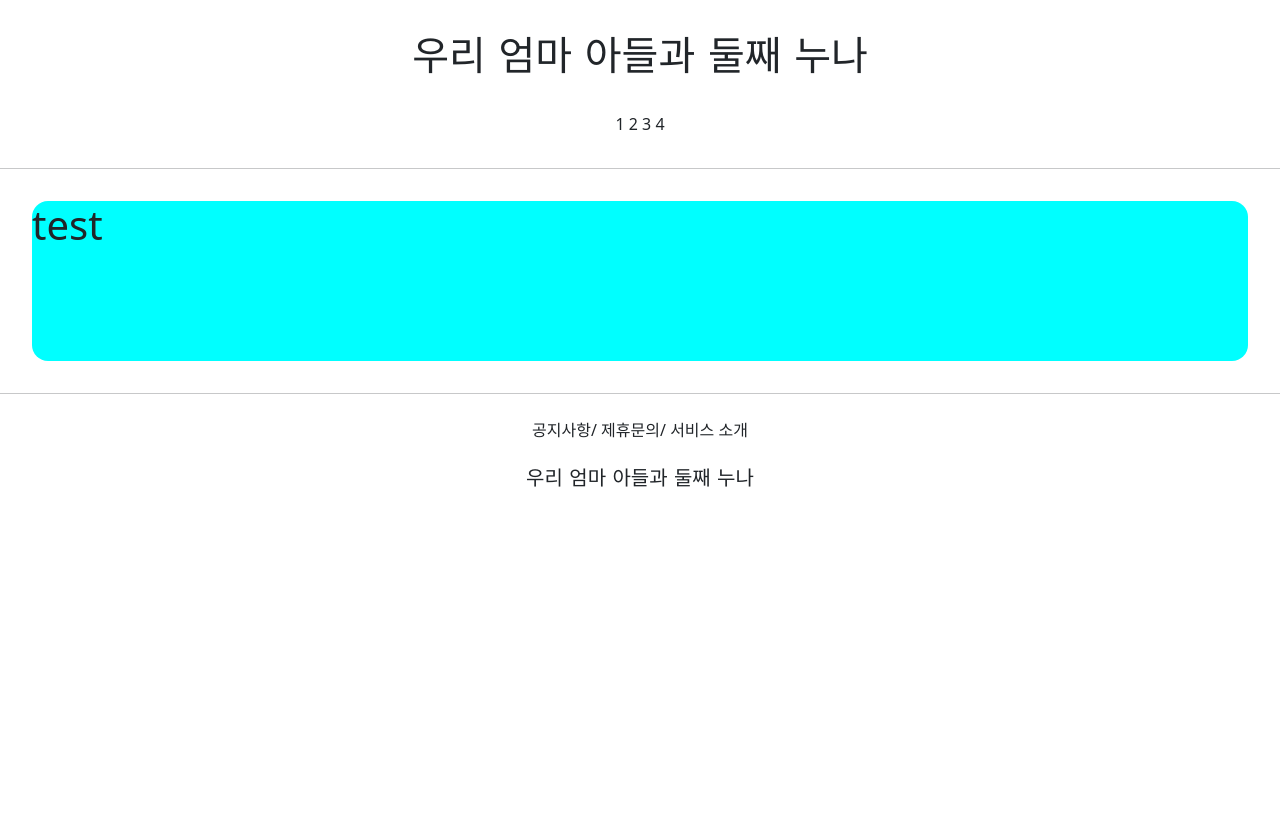
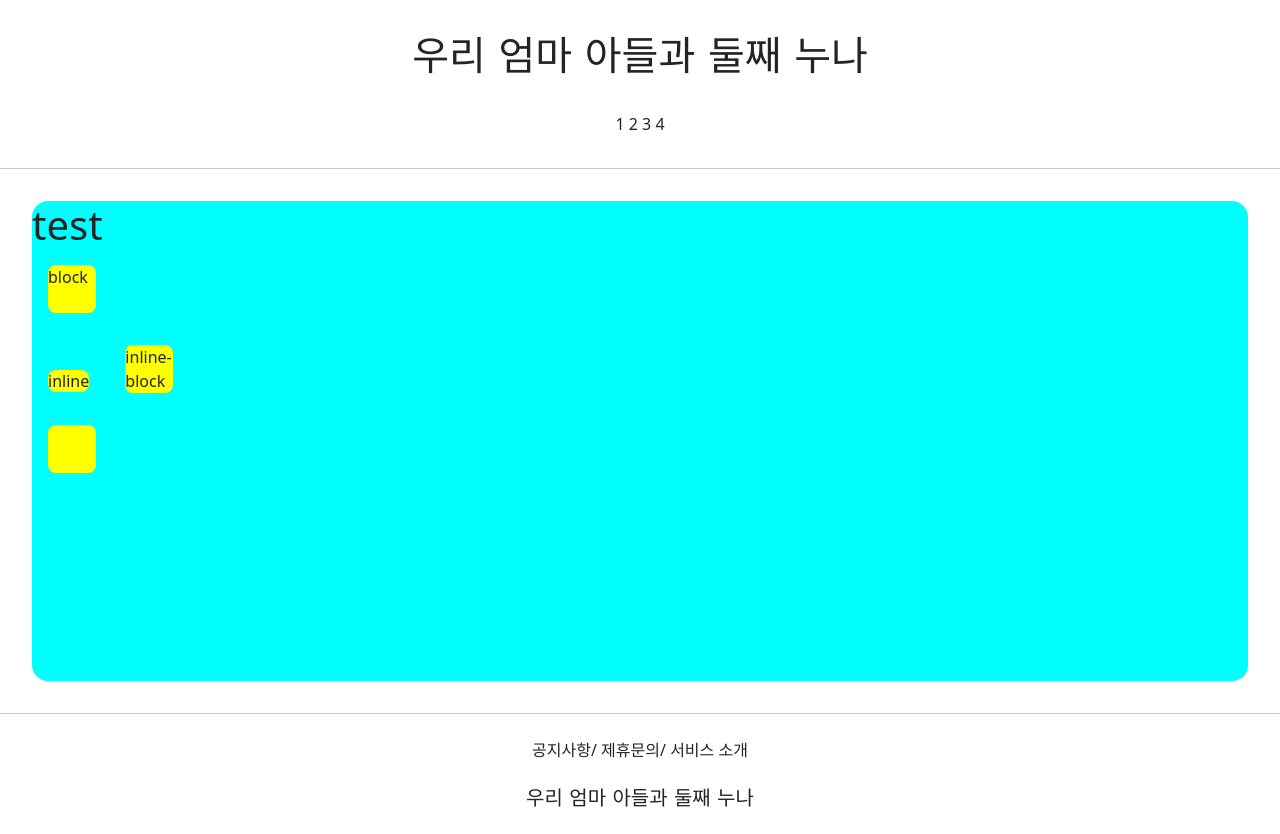
Before and after one commit to inrainy/gis_web_application, a Django app: page /accounts/hello_world/ in a window 1280 px wide. Before the commit the page ends 487 px from the top, so only its background shows below. Run offline with Django 3.2, Linux system fonts and the light colour scheme; parts of the project's set-up code (start-up, migrations or seed data) failed here and were passed over; some web fonts are replaced.

Commit message:
7.7.webapplication3

```diff
--- a/accountapp/templates/accountapp/hello_world.html
+++ b/accountapp/templates/accountapp/hello_world.html
@@ -2,8 +2,24 @@
 
 {% block content %}
 
-    <div style='height: 10rem; background-color: aqua; margin: 2rem; border-radius: 1rem;'>
+    <style>
+        .testing{
+            background-color: yellow;
+            margin: 1rem;
+            height: 48px;
+            width: 48px;
+            border-radius: .5rem;
+        }
+    </style>
+
+    <div style='height: 30rem; background-color: aqua; margin: 2rem; border-radius: 1rem;'>
         <h1> test </h1>
+
+    <div class="testing" style="display: block">block</div>
+    <div class="testing" style="display: inline">inline</div>
+    <div class="testing" style="display: none">none</div>
+    <div class="testing" style="display: inline-block">inline-block</div>
+    <div class="testing"></div>
 
     </div>
 
```
